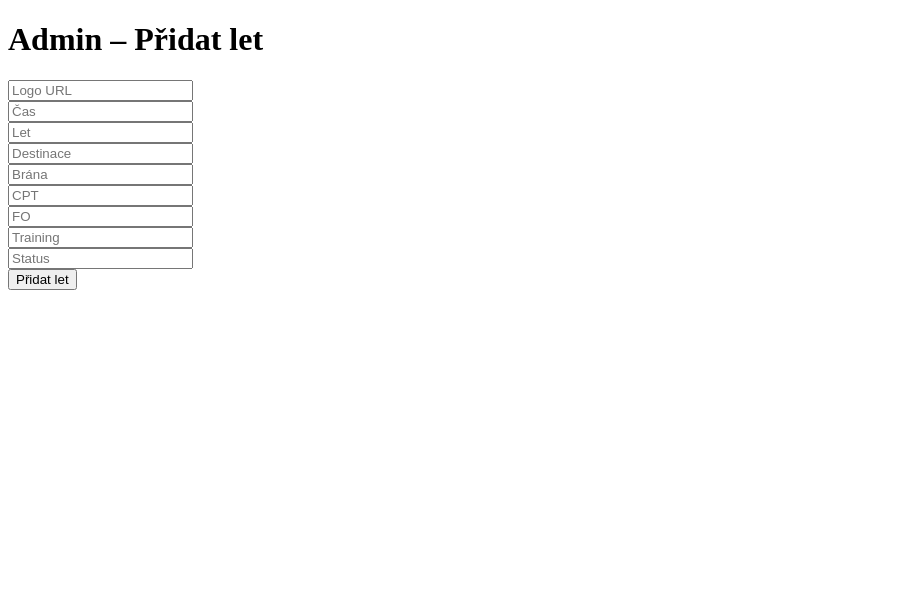
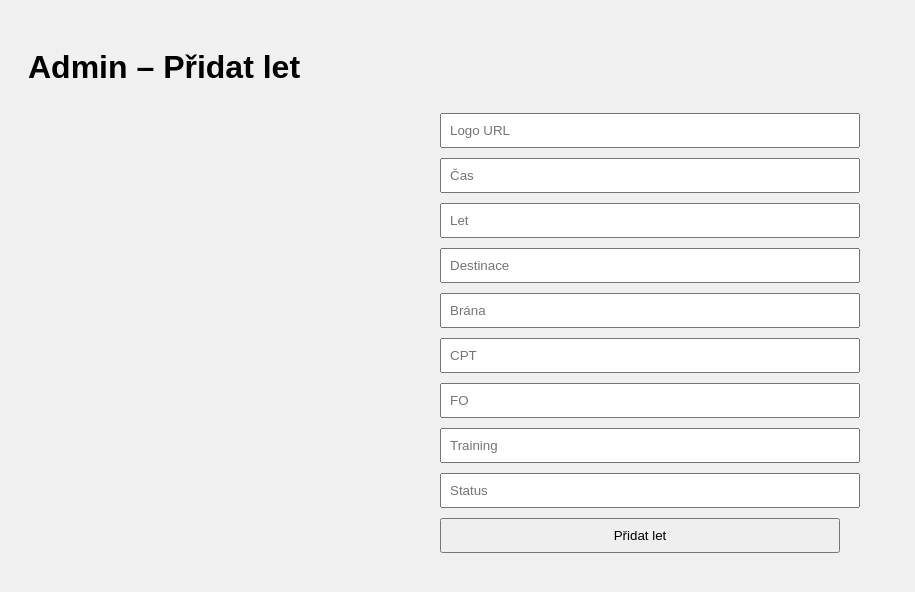
Before and after one commit to sekyyt6353-beep/Odlety-OKNGL, a plain HTML site: page admin.html in a window 1280 px wide. Shown: the whole page, without its empty margins (0-915 px from the left). Drawn offline with Linux system fonts and the light colour scheme.

Commit message:
admin.html

```diff
--- a/admin.html
+++ b/admin.html
@@ -2,27 +2,34 @@
 <html lang="cs">
 <head>
   <meta charset="UTF-8">
-  <title>Admin – Tabule letů</title>
-  <script type="module">
-    import { initializeApp } from "https://www.gstatic.com/firebasejs/10.7.1/firebase-app.js";
-    import { getFirestore, collection, addDoc } from "https://www.gstatic.com/firebasejs/10.7.1/firebase-firestore.js";
+  <title>Admin – Přidat let</title>
+  <style>
+    body { font-family: sans-serif; background: #f0f0f0; padding: 20px; }
+    input, button { margin: 5px 0; padding: 8px; width: 100%; }
+    form { max-width: 400px; margin: auto; }
+  </style>
+</head>
+<body>
+  <h1>Admin – Přidat let</h1>
+  <form id="flightForm">
+    <input id="logoUrl" placeholder="Logo URL">
+    <input id="time" placeholder="Čas">
+    <input id="code" placeholder="Let">
+    <input id="dest" placeholder="Destinace">
+    <input id="gate" placeholder="Brána">
+    <input id="cpt" placeholder="CPT">
+    <input id="fo" placeholder="FO">
+    <input id="training" placeholder="Training">
+    <input id="status" placeholder="Status">
+    <button type="submit">Přidat let</button>
+  </form>
 
-    const firebaseConfig = {
-      apiKey: "AIzaSyAEGN_sh6SpoBX8eSVT07_j-R9YJ3UPnGo",
-      authDomain: "tabuleletu.firebaseapp.com",
-      projectId: "tabuleletu",
-      storageBucket: "tabuleletu.firebasestorage.app",
-      messagingSenderId: "257556892965",
-      appId: "1:257556892965:web:e7a1e8c9127f95879c9ecc",
-      measurementId: "G-V2VNM18Q3G"
-    };
+  <script>
+    const form = document.getElementById('flightForm');
 
-    const app = initializeApp(firebaseConfig);
-    const db = getFirestore(app);
-
-    async function submitFlight(e) {
+    form.addEventListener('submit', function(e) {
       e.preventDefault();
-      const data = {
+      const flight = {
         logoUrl: document.getElementById('logoUrl').value,
         time: document.getElementById('time').value,
         code: document.getElementById('code').value,
@@ -33,25 +40,13 @@
         training: document.getElementById('training').value,
         status: document.getElementById('status').value
       };
-      await addDoc(collection(db, "flights"), data);
-      alert("Let přidán!");
-      e.target.reset();
-    }
+
+      const flights = JSON.parse(localStorage.getItem('flights') || '[]');
+      flights.push(flight);
+      localStorage.setItem('flights', JSON.stringify(flights));
+      alert('Let přidán!');
+      form.reset();
+    });
   </script>
-</head>
-<body>
-  <h1>Admin – Přidat let</h1>
-  <form onsubmit="submitFlight(event)">
-    <input id="logoUrl" placeholder="Logo URL"><br>
-    <input id="time" placeholder="Čas"><br>
-    <input id="code" placeholder="Let"><br>
-    <input id="dest" placeholder="Destinace"><br>
-    <input id="gate" placeholder="Brána"><br>
-    <input id="cpt" placeholder="CPT"><br>
-    <input id="fo" placeholder="FO"><br>
-    <input id="training" placeholder="Training"><br>
-    <input id="status" placeholder="Status"><br>
-    <button type="submit">Přidat let</button>
-  </form>
 </body>
 </html>
```
